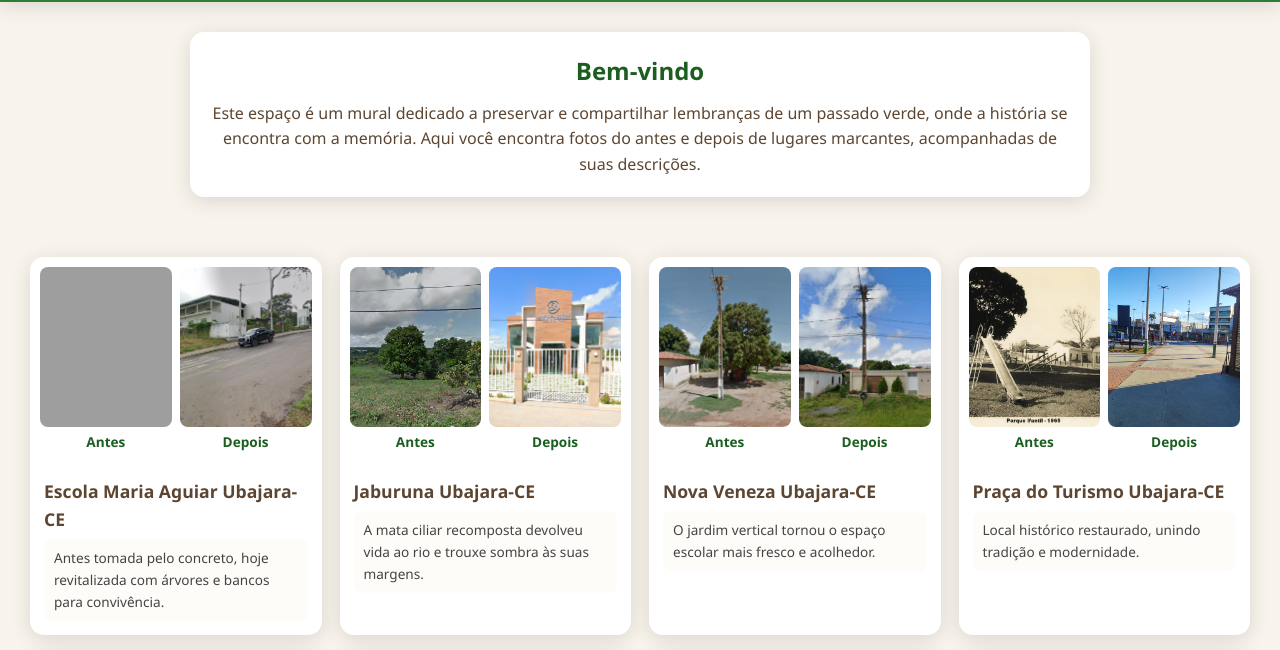
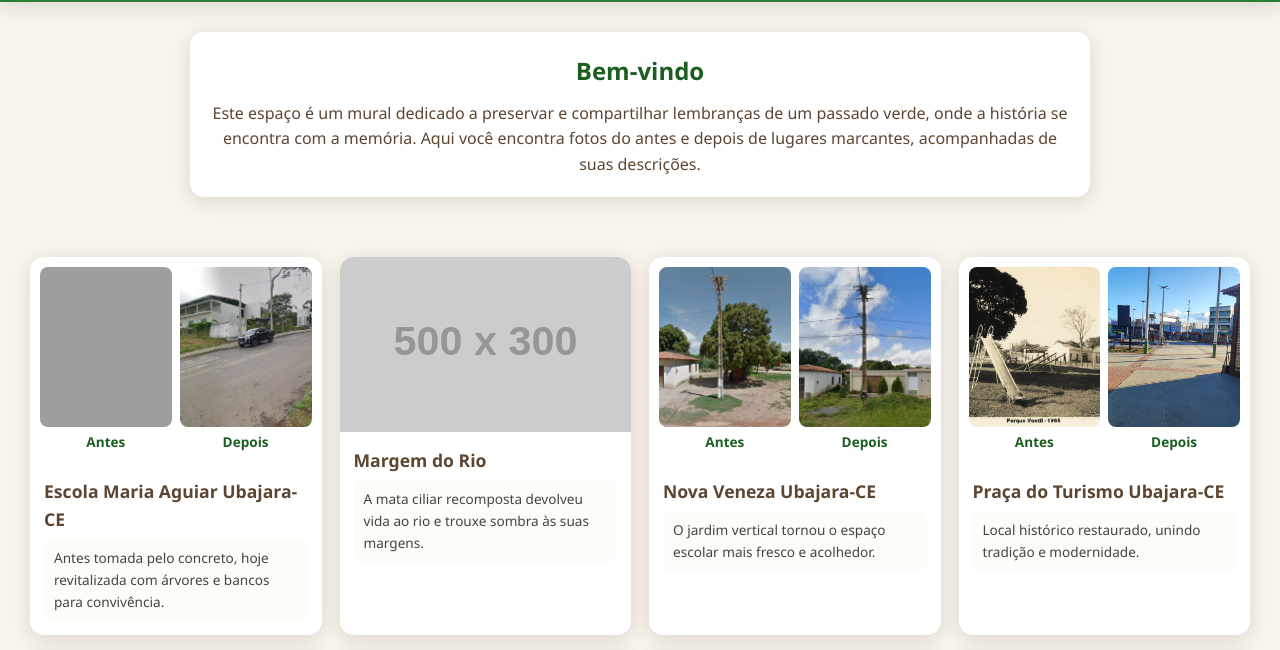
Before and after one commit to davi-costa007/projeto-fc, a plain HTML site: page index.html in a window 1280 px wide. Shown: the part 112-762 px from the top of the page. Drawn offline with Linux system fonts and the light colour scheme; grey boxes are pictures that could not be loaded; placeholder pictures from the web are drawn by us.

Commit message:
add img do rio

```diff
--- a/index.html
+++ b/index.html
@@ -43,18 +43,9 @@
       </figure>
 
       <figure>
-        <div class="antes-depois">
-          <div>
-            <img src="img/Captura de tela 2025-08-24 103139.png" alt="Margem do Rio Antes">
-            <p class="label">Antes</p>
-          </div>
-          <div>
-            <img src="img/Captura de tela 2025-08-24 103206.png" alt="Margem do Rio Depois">
-            <p class="label">Depois</p>
-          </div>
-        </div>
+        <img src="https://via.placeholder.com/500x300?text=Foto+2" alt="Foto 2">
         <figcaption>
-          <h3>Jaburuna Ubajara-CE</h3>
+          <h3>Margem do Rio</h3>
           <p class="desc">A mata ciliar recomposta devolveu vida ao rio e trouxe sombra às suas margens.</p>
         </figcaption>
       </figure>
```
